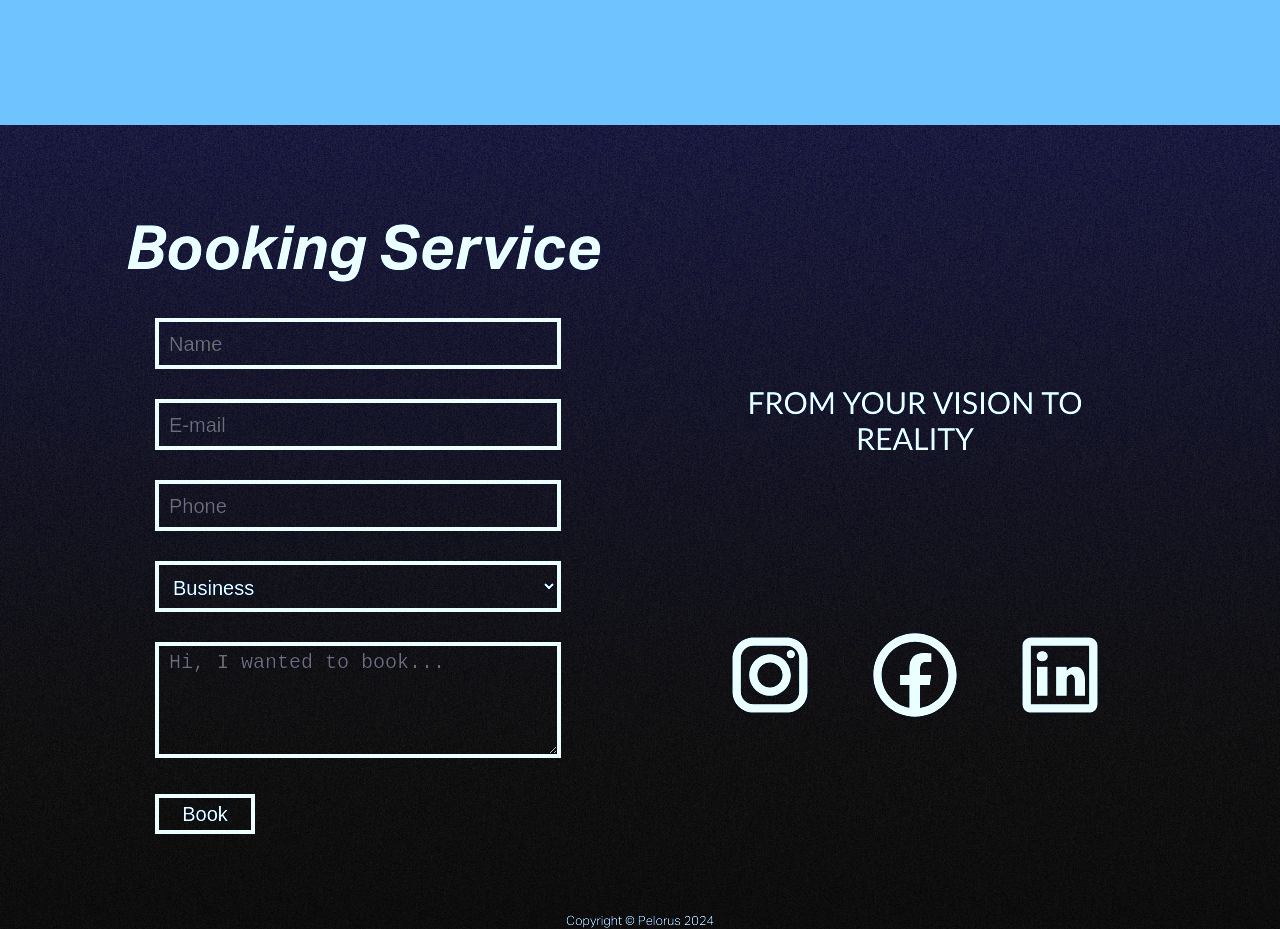
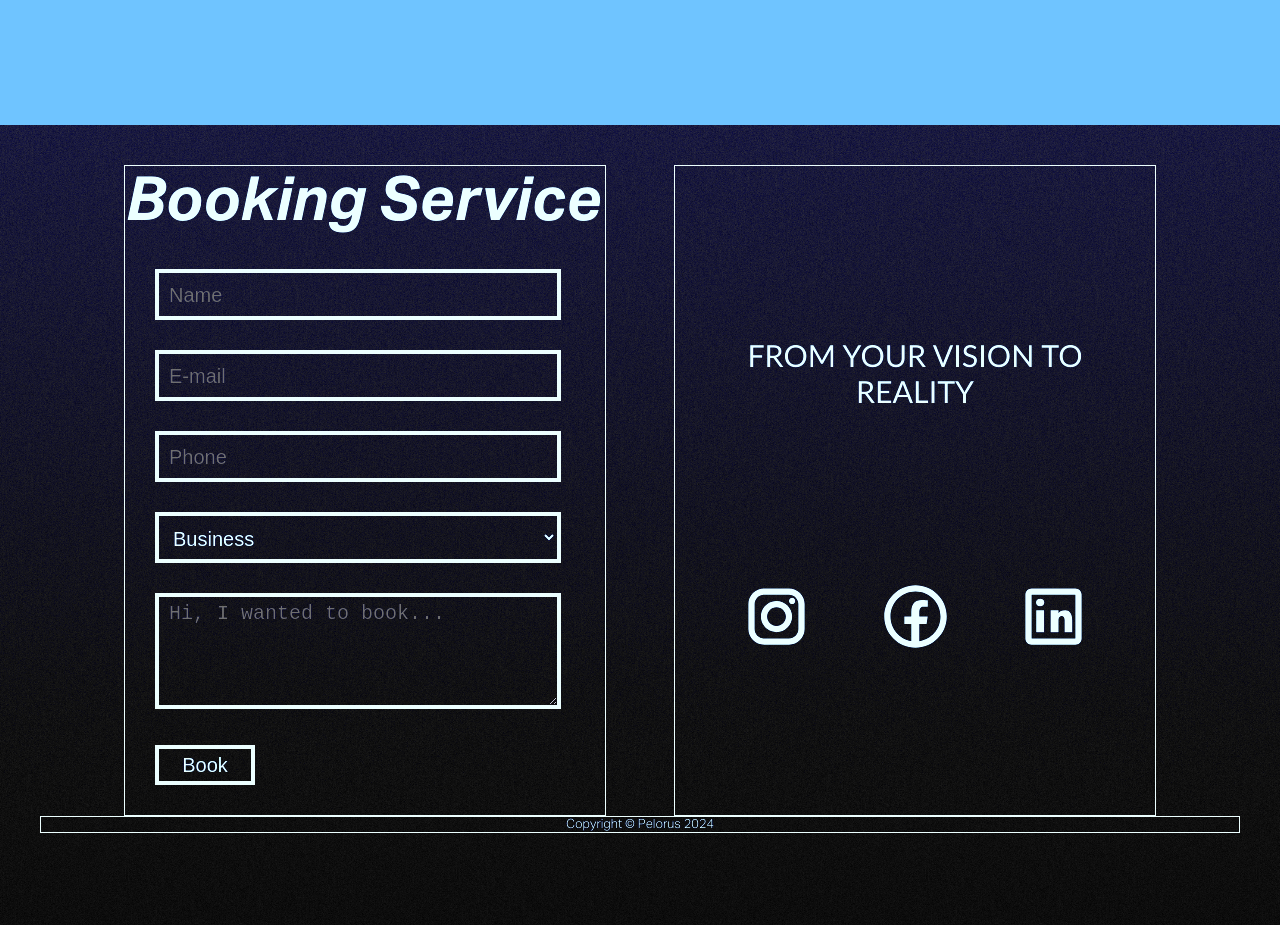
Before and after one commit to solxire88/pelorus, a React (Vite) app: page / in a window 1280 px wide. Shown: the part 4080-5009 px from the top of the page. Built offline with nearby package versions, Linux system fonts and the light colour scheme.

Commit message:
fixed spacing

```diff
--- a/package.json
+++ b/package.json
@@ -10,6 +10,7 @@
     "preview": "vite preview"
   },
   "dependencies": {
+    "framer-motion": "^11.7.0",
     "react": "^18.3.1",
     "react-dom": "^18.3.1",
     "react-player": "^2.16.0"
--- a/src/Components/contactUs.jsx
+++ b/src/Components/contactUs.jsx
@@ -65,7 +65,7 @@ export default function ContactUs() {
         <div className="socials">
           <img
             src={instagram}
-            height="100px"
+            height="75px"
             onClick={(e) => {
               e.preventDefault();
               window.location.href =
@@ -74,7 +74,7 @@ export default function ContactUs() {
           ></img>
           <img
             src={facebook}
-            height="100px"
+            height="75px"
             onClick={(e) => {
               e.preventDefault();
               window.location.href =
@@ -83,7 +83,7 @@ export default function ContactUs() {
           ></img>
           <img
             src={linkedin}
-            height="100px"
+            height="75px"
             onClick={(e) => {
               e.preventDefault();
               window.location.href = "http://google.com";
--- a/src/Components/css/aboutUs.css
+++ b/src/Components/css/aboutUs.css
@@ -1,5 +1,5 @@
 .aboutUs{
-    min-height: 100svh;
+    min-height: 100vh;
     color: #C3E0E5;
     scroll-snap-align: center;
     display: flex;
--- a/src/Components/css/contactUs.css
+++ b/src/Components/css/contactUs.css
@@ -1,6 +1,6 @@
 .contactUs{
     display: flex;
-    min-height: 100svh;
+    min-height: 100vh;
     scroll-snap-align: center;
     background:
     linear-gradient(0deg,
@@ -20,21 +20,21 @@
     color: #C3E0E5;
     justify-content: space-around;
     flex-wrap: wrap;
-    align-content: space-between;
+    align-content: flex-start;
     padding: 40px 40px 0px 40px;
     box-sizing: border-box;
 }
 
 .contactUsLeft{
-    /* border: 1px solid; */
+    border: 1px solid;
     width: 40%;
-    margin: 50px 0px 50px 50px;
+    margin: 0px 0px 0px 50px;
 }
 
 .contactUsRight{
-    /* border: 1px solid; */
+    border: 1px solid;
     width: 40%;
-    margin: 50px 50px 50px 0px;
+    margin: 0px 50px 00px 0px;
     display: flex;
     flex-direction: column;
     justify-content: space-evenly;
@@ -97,6 +97,7 @@
     /* border: 1px solid; */
     display: flex;
     justify-content: space-evenly;
+    margin-bottom: 20px;
 
 }
 #message{
@@ -108,7 +109,8 @@
     font-size: 0.8rem;
     text-align: center;
     height: 10%;
-    /* border: 1px solid; */
+    margin-bottom: 40px;
+    border: 1px solid;
 }
 
 @media (width < 1024px) {
--- a/src/Components/css/projects.css
+++ b/src/Components/css/projects.css
@@ -1,5 +1,5 @@
 .projectOne{
-    min-height: 100svh;
+    min-height: 100vh;
     background-color: rgb(225, 215, 10, 1);
 
     scroll-snap-align: start;
@@ -13,9 +13,9 @@
 }
 
 .projectTwo{
-    min-height: 100svh;
+    min-height: 100vh;
     background-color: #6d071a;
-    scroll-snap-align: center;
+    scroll-snap-align: start;
     box-sizing: border-box;
     padding: 10vh;
     gap: 30px;
@@ -26,7 +26,7 @@
 }
 
 .projectThree{
-    min-height: 100svh;
+    min-height: 100vh;
     background-color: #75aaf0;
 
     scroll-snap-align: start;
```
Also changed, not shown: 1 other file (tests, documents, lock files or other folders).
